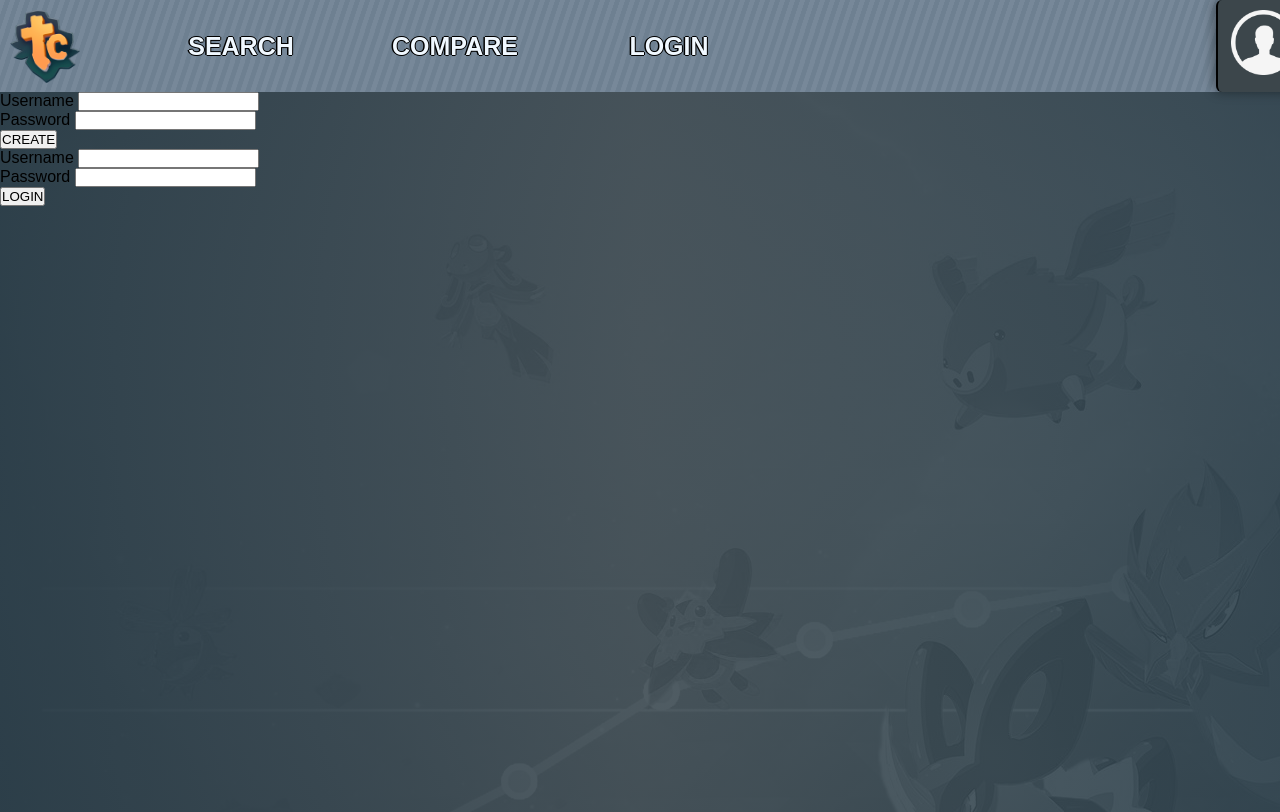
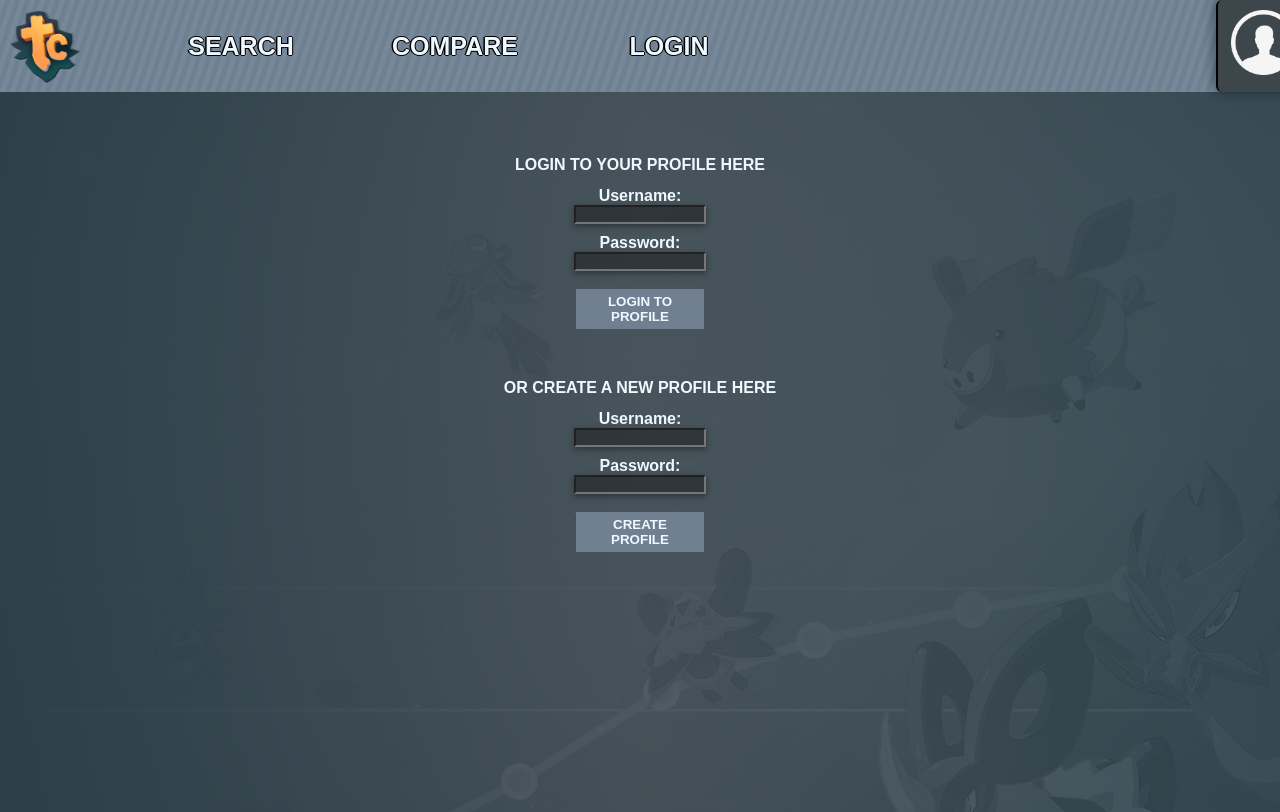
Before and after one commit to nicolaidkz/Web-MiniProject, a PHP site: page /login.html in a window 1280 px wide. Run offline with PHP 8.4, Linux system fonts and the light colour scheme.

Commit message:
Tweaked CSS some more
Made the CSS more coherent and added some hover options here and there.

```diff
--- a/TemTem List and Search/compare.html
+++ b/TemTem List and Search/compare.html
@@ -86,7 +86,7 @@
                 <div id="compareGrid" class="compareGrid">
                     <div id="enemy1G" class="cG">
                         <div id="E1GList">
-                            <img id="select1G" class="title" src="typeimg/Enemy1.png" onclick="showGList(1)">
+                            <img id="select1G" class="enemylogo" src="typeimg/Enemy1.png" onclick="showGList(1)">
                         </div>
                         <div id="E1Gimg" class="modal"></div>
                     </div>
--- a/TemTem List and Search/login.html
+++ b/TemTem List and Search/login.html
@@ -64,36 +64,41 @@
 
 
         <div id="mainContainer" class="mainContainer">
-
-            <div id="createForm">
-                <form id="create">
+            <div id="login" class ="loginstyle">
+                <center>
+                    <p class ="logintext">LOGIN TO YOUR PROFILE HERE</p>
+                <div id="loginForm">
+                    <form id="login">
                         <p>
-                        <label>Username</label>
-                        <input type="text" id="cuser" name="user" />
+                            <label>Username: </label><br>
+                            <input type="text" id="luser" name="user" class="myWriteBar"/>
                         </p>
                         <p>
-                        <label>Password</label>
-                        <input type="password" id="cpass" name="pass" />
+                            <label>Password: </label><br>
+                            <input type="password" id="lpass" name="pass" class="myWriteBar"/>
                         </p>
                         <p>
-                        <button type="button" id="btn2" onclick="CreateUserBut()">CREATE</button>
+                            <button type="button" id="btn" onclick="LoginUserBut()">LOGIN TO PROFILE</button>
                         </p>
                     </form>
                 </div>
-            <div id="loginForm">
-                <form id="login">
+                <div id="createForm">
+                    <p class="logintext">OR CREATE A NEW PROFILE HERE</p>
+                    <form id="create">
                         <p>
-                        <label>Username</label>
-                        <input type="text" id="luser" name="user" />
+                            <label>Username: </label><br>
+                            <input type="text" id="cuser" name="user" class="myWriteBar"/>
                         </p>
                         <p>
-                        <label>Password</label>
-                        <input type="password" id="lpass" name="pass" />
+                            <label>Password: </label><br>
+                            <input type="password" id="cpass" name="pass" class="myWriteBar"/>
                         </p>
                         <p>
-                        <button type="button" id="btn" onclick="LoginUserBut()">LOGIN</button>
+                            <button type="button" id="btn2" onclick="CreateUserBut()">CREATE  PROFILE</button>
                         </p>
                     </form>
+            </div>
+                    </center>
             </div>
 
        <script src="main.js"></script>
--- a/TemTem List and Search/main.css
+++ b/TemTem List and Search/main.css
@@ -10,9 +10,19 @@
     display: inline-block;
 }
 
+.logintext{
+    margin-bottom: 1%;
+    font-weight: bolder;
+}
+
 .enemylogo{
     width: 70px;
     margin: 10px;
+}
+.enemylogo:hover{
+    cursor: pointer;
+    border-radius: 100%;
+    background-color: rgba(0,0,0,0.20);
 }
 .logoContainer{
     width: auto;
@@ -154,7 +164,11 @@
     height: 80px;
     width: 100%;
     display: inline-block;
-
+}
+.enemyModalResult:hover{
+    cursor: pointer;
+    background-color: rgba(0,0,0,0.20);
+    font-stretch: expanded;
 }
 .compareResult{
     height: 80px;
@@ -554,3 +568,31 @@
 ::-ms-input-placeholder { /* Microsoft Edge */
   color: aliceblue;
 }
+
+.loginstyle{
+    color: aliceblue;
+    font-weight: bold;
+    MARGIN-top: 5%;
+}
+button {
+  background-color: slategrey;
+  color: aliceblue;
+  font-weight: bold;
+  padding: 5px 20px;
+  margin: 8px 0;
+  border: none;
+  cursor: pointer;
+  width: 10%;
+    margin-bottom: 50px;
+}
+button:hover{
+    background-color: #647381;
+}
+.myWriteBar {
+    color: aliceblue;
+    margin-bottom: 10px;
+    background-color: rgba(0,0,0,0.35);
+    box-shadow: 0 2px 4px 0 rgba(0, 0, 0, 0.2), 0 3px 10px 0 rgba(0, 0, 0, 0.20);
+    top: 92px;
+    width: 10%;
+}
```
Lines whose indentation alone changed are shown as unchanged.
